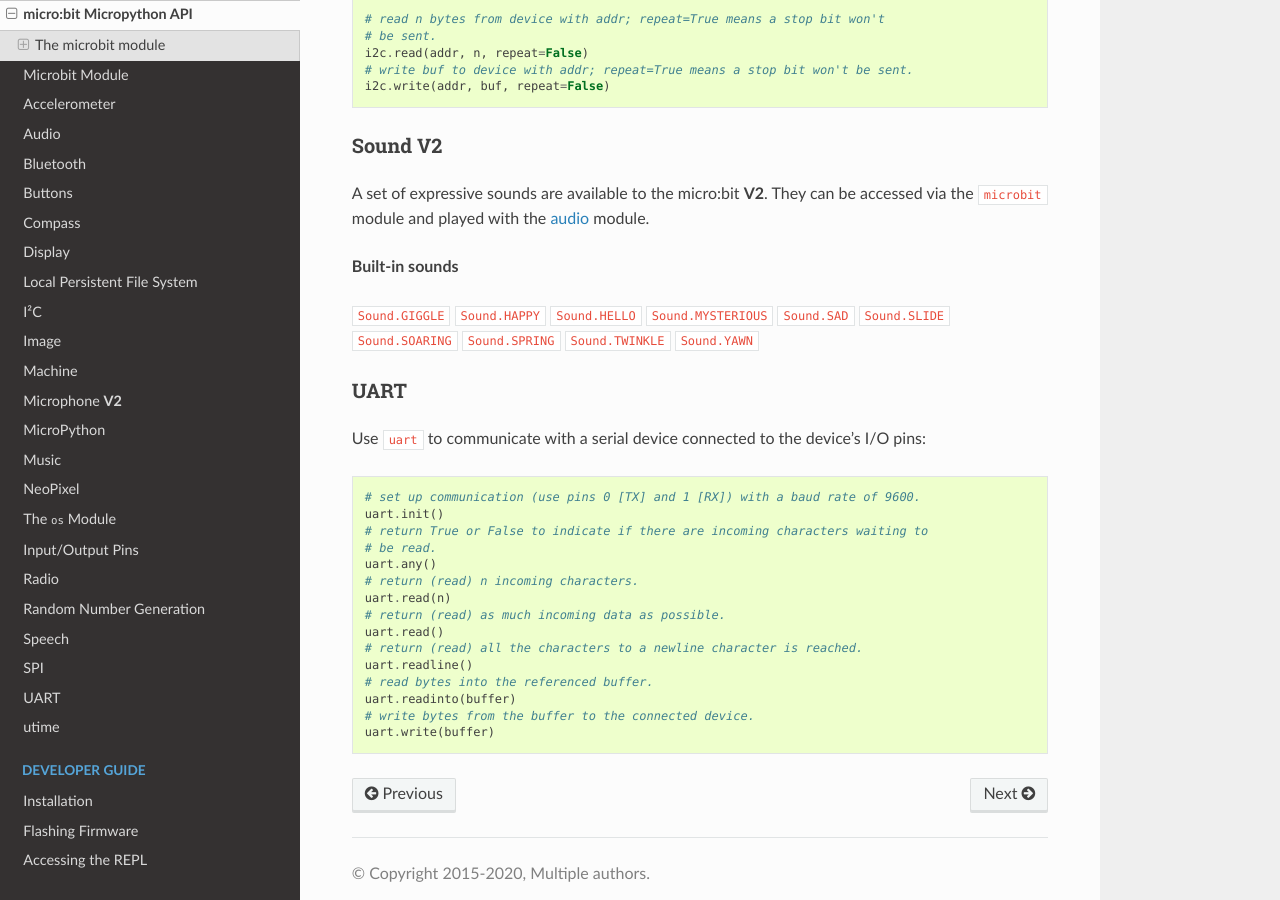
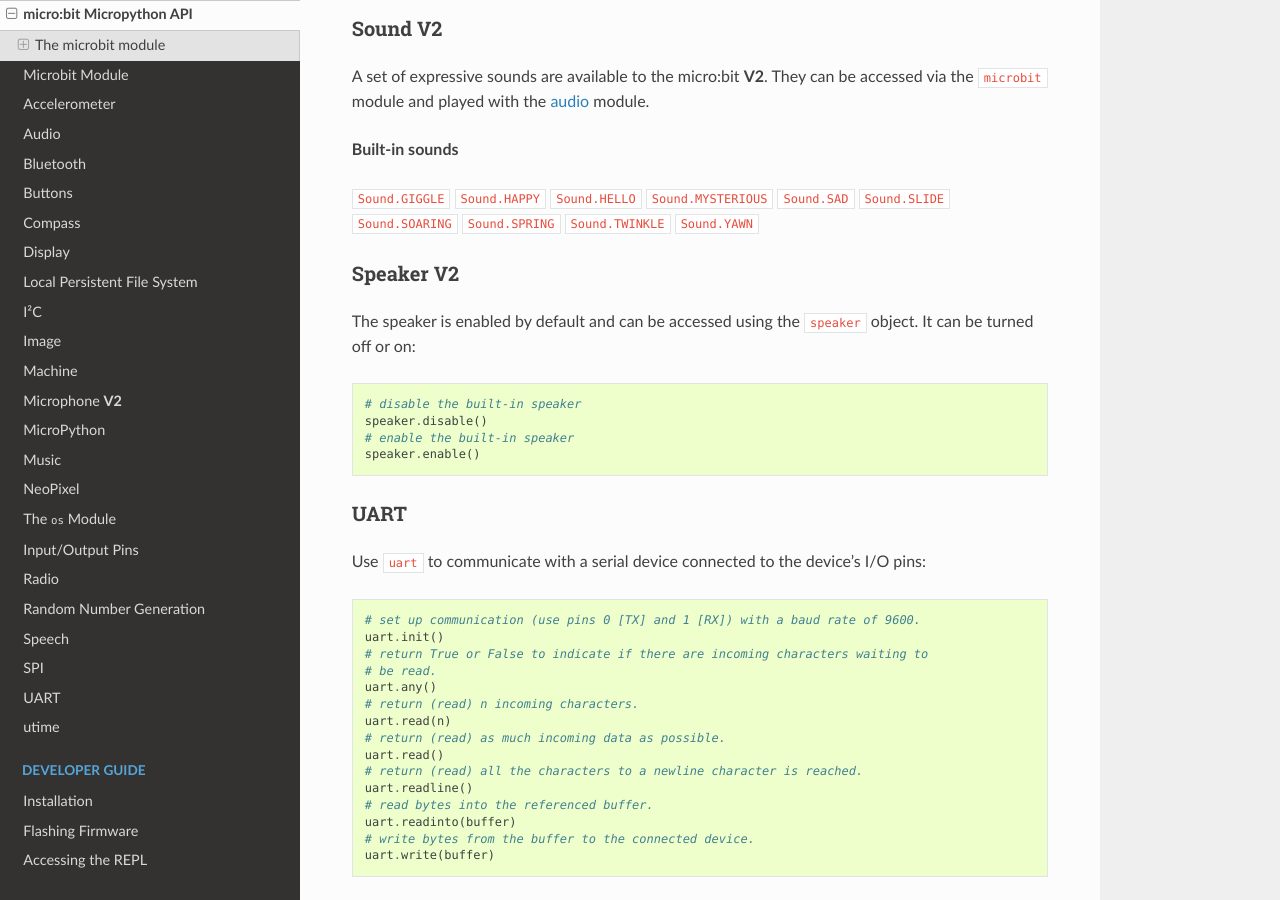
Before and after one commit to bbcmicrobit/micropython, a Sphinx documentation site: the page built from docs/microbit_micropython_api.rst, in a window 1280 px wide and 900 px high, scrolled down 6236 px. Built offline with Sphinx 7.4.7 and the Read the Docs theme 2.0.0, drawn with Linux system fonts in a browser that asks for light colours; some of the changed text lies outside the part shown.

Commit message:
Docs: update speaker pin info

```diff
--- a/docs/microbit_micropython_api.rst
+++ b/docs/microbit_micropython_api.rst
@@ -350,6 +344,18 @@
 ``Sound.TWINKLE``
 ``Sound.YAWN``
 
+Speaker **V2**
+--------------
+
+The speaker is enabled by default and can be accessed using the ``speaker`` object. It
+can be turned off or on::
+
+    # disable the built-in speaker
+    speaker.disable()
+    # enable the built-in speaker
+    speaker.enable()
+
+
 UART
 ----
 
--- a/docs/pin.rst
+++ b/docs/pin.rst
@@ -81,7 +81,7 @@
 * ``pin_logo`` - A touch sensitive logo pin on the front of the micro:bit,
   which by default is set to capacitive touch mode.
 
-* ``pin_speaker`` - A pin to control the sound output of the micro:bit speaker.
+* ``pin_speaker`` - A pin to address the micro:bit speaker.
 
 
 Pulse-Width Modulation
```
Also changed, not shown: other parts of docs/microbit_micropython_api.rst (+1 -7 lines).
